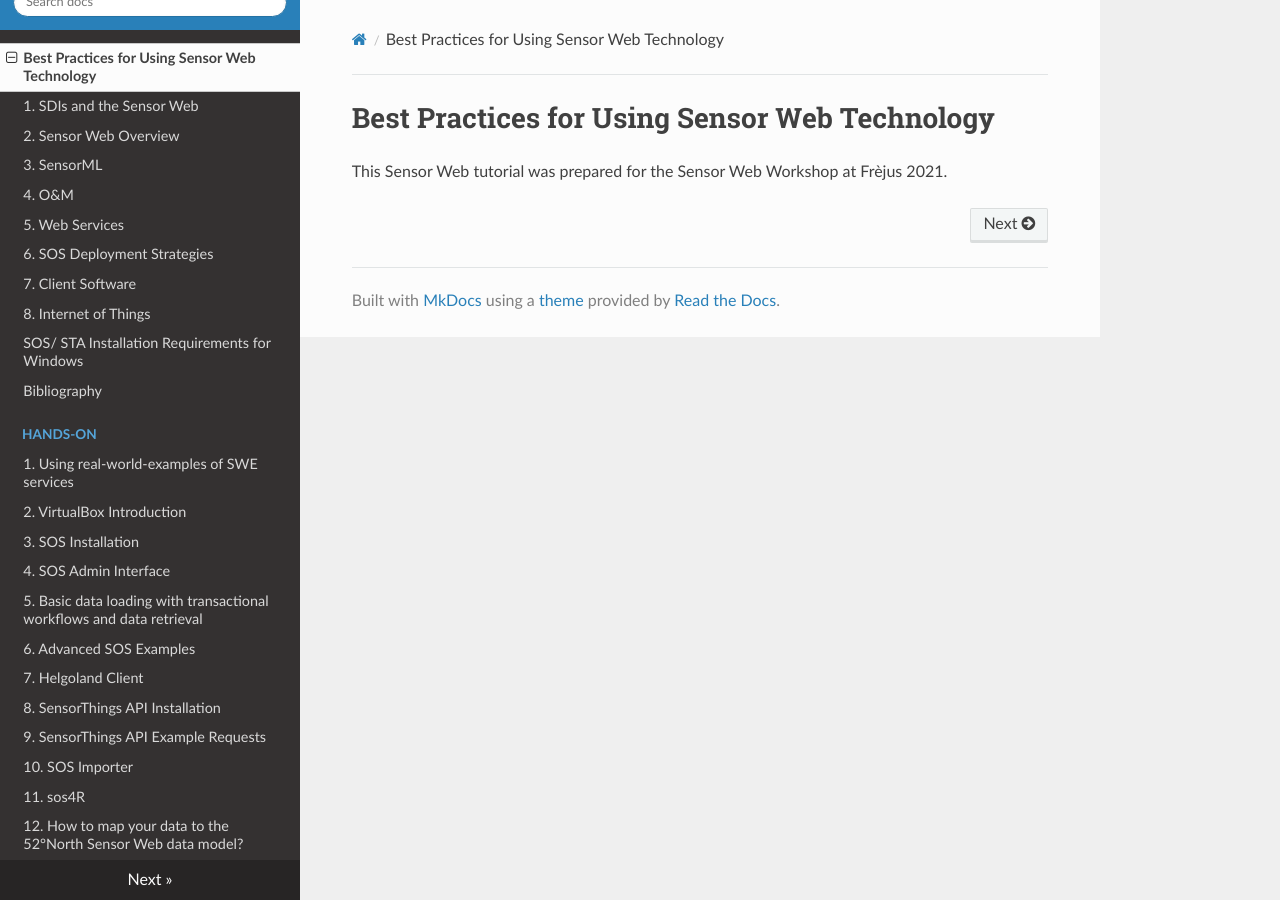
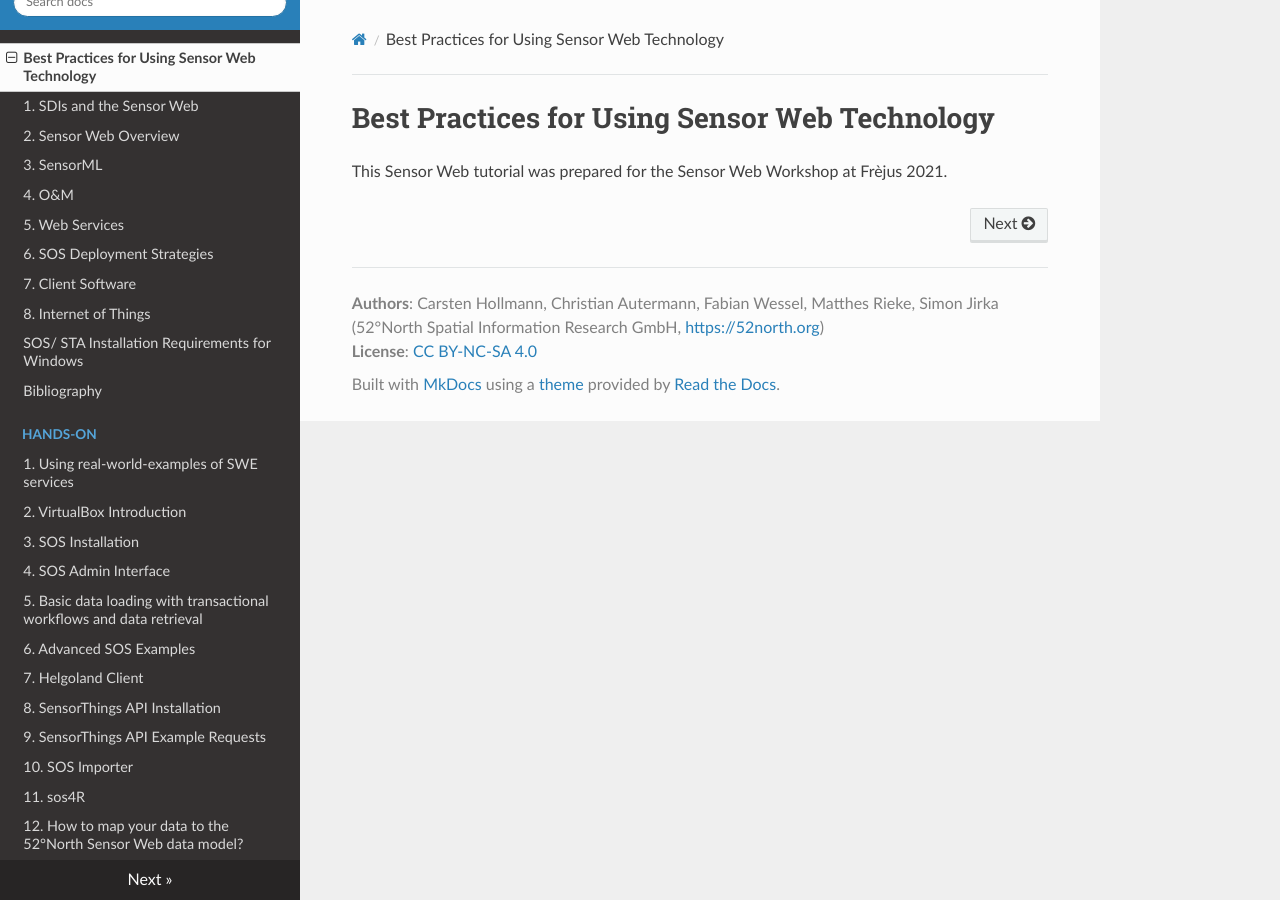
Before and after one commit to 52North/sensor-web-tutorial, an MkDocs documentation site: the page built from docs/index.md, in a window 1280 px wide. Built offline with MkDocs 1.6.1, drawn with Linux system fonts in a browser that asks for light colours; nearby versions of some CDN libraries.

Commit message:
Add author and license footer

```diff
--- a/mkdocs.yml
+++ b/mkdocs.yml
@@ -1,5 +1,6 @@
 site_name: Sensor Web Tutorial
-
+site_author: Carsten Hollmann, Christian Autermann, Fabian Wessel, Matthes Rieke, Simon Jirka
+copyright: '<b>Authors</b>: Carsten Hollmann, Christian Autermann, Fabian Wessel, Matthes Rieke, Simon Jirka (52°North Spatial Information Research GmbH, <a href="https://52north.org" target="_blank">https://52north.org</a>)<br><b>License</b>: <a href="https://creativecommons.org/licenses/by-nc-sa/4.0/"target="_blank">CC BY-NC-SA 4.0</a>'
 
 # Documentation and theme
 theme:
```
